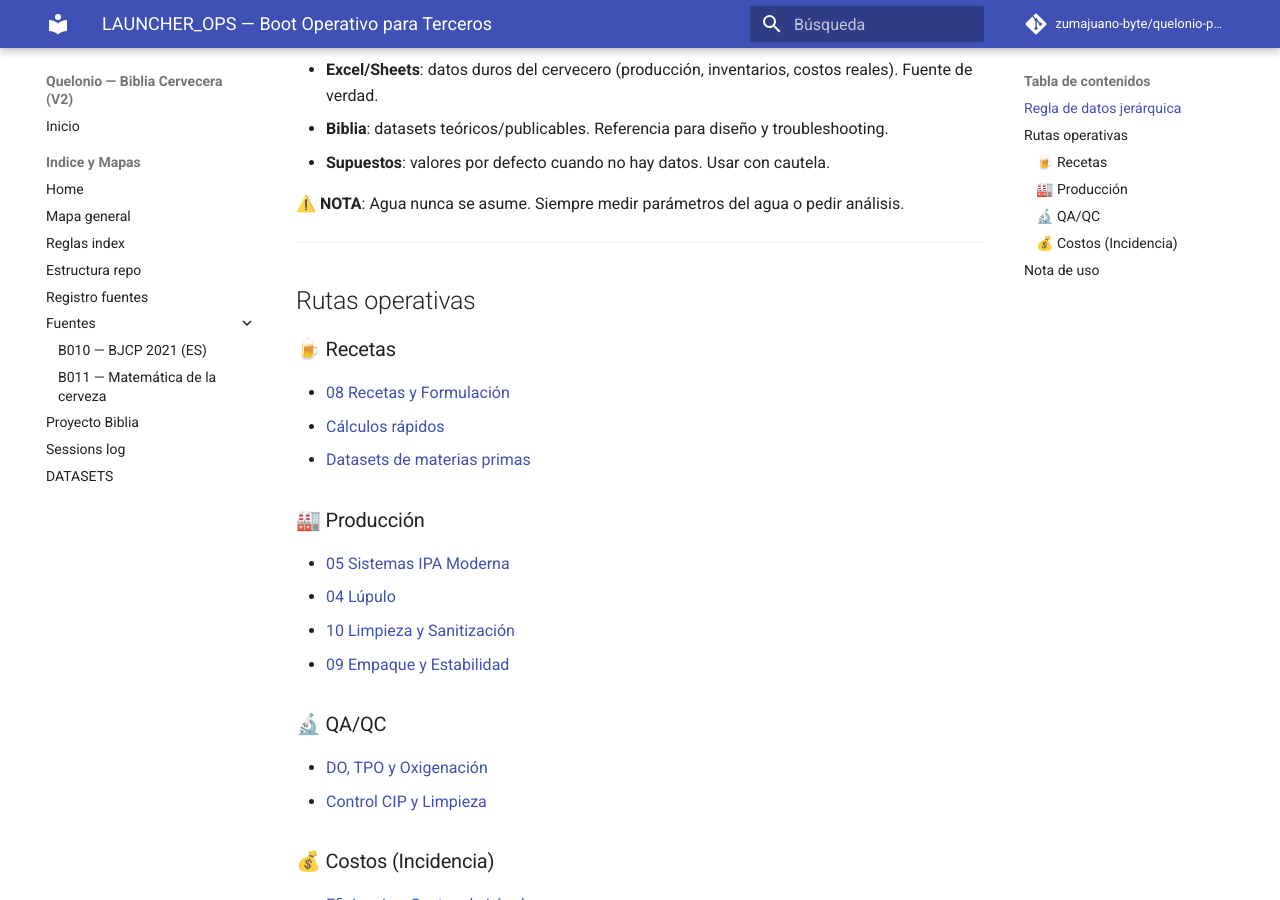
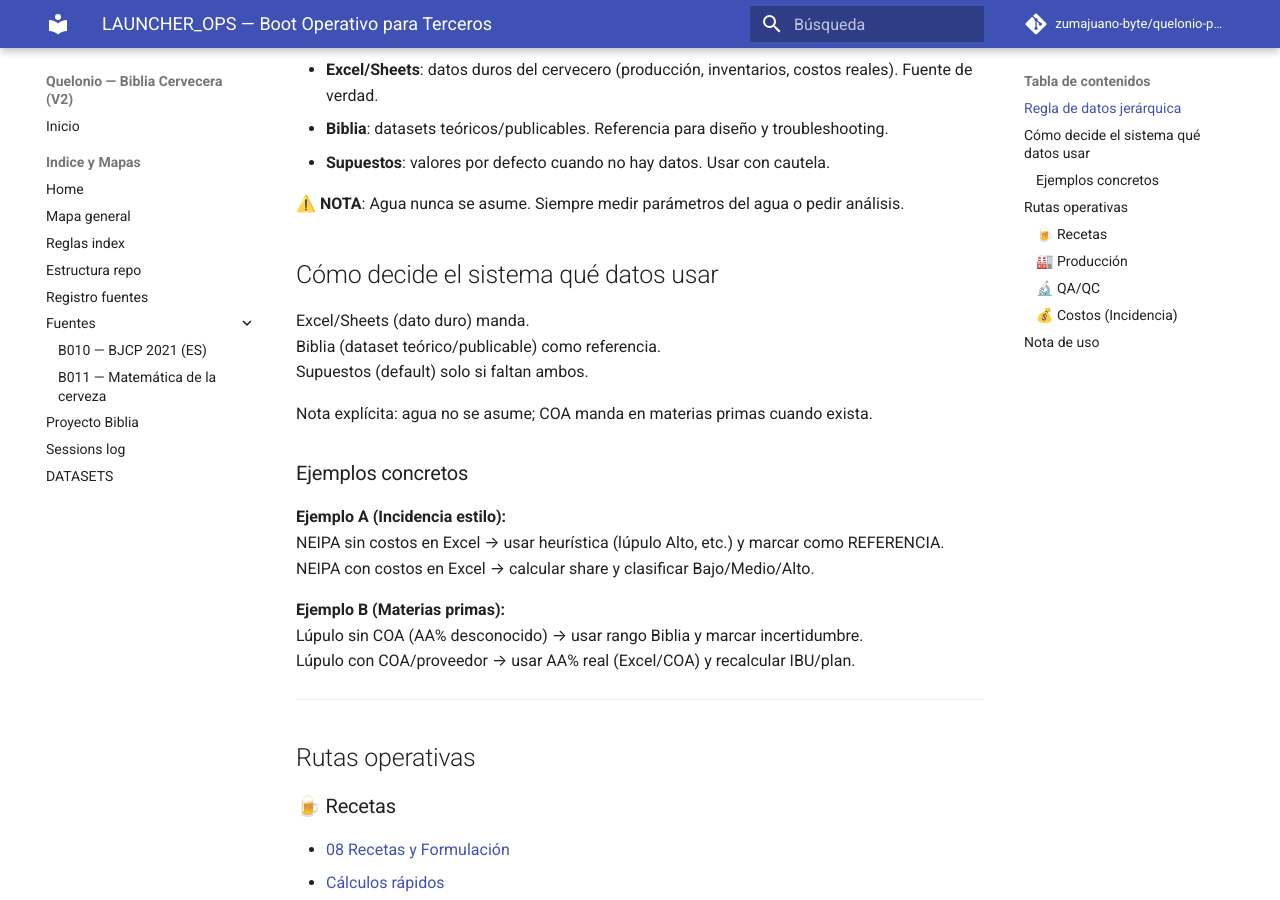
Before and after one commit to zumajuano-byte/quelonio-pages-v2, an MkDocs documentation site: the page built from docs/LAUNCHER_OPS.md, in a window 1280 px wide and 900 px high, scrolled down 374 px. Built offline with MkDocs 1.6.1 and Material for MkDocs 9.7.7, drawn with Linux system fonts in a browser that asks for light colours; comment, search, counter and statistics services are not loaded.

Commit message:
Improve LAUNCHER_OPS with data usage protocol (Excel > Bible > Assumptions) + 2 concrete examples

```diff
--- a/docs/LAUNCHER_OPS.md
+++ b/docs/LAUNCHER_OPS.md
@@ -13,6 +13,24 @@ Este launcher es para **terceros** que necesitan acceso rápido a rutas operativ
 - **Supuestos**: valores por defecto cuando no hay datos. Usar con cautela.
 
 ⚠️ **NOTA**: Agua nunca se asume. Siempre medir parámetros del agua o pedir análisis.
+
+## Cómo decide el sistema qué datos usar
+
+Excel/Sheets (dato duro) manda.
+Biblia (dataset teórico/publicable) como referencia.
+Supuestos (default) solo si faltan ambos.
+
+Nota explícita: agua no se asume; COA manda en materias primas cuando exista.
+
+### Ejemplos concretos
+
+**Ejemplo A (Incidencia estilo):**
+NEIPA sin costos en Excel → usar heurística (lúpulo Alto, etc.) y marcar como REFERENCIA.
+NEIPA con costos en Excel → calcular share y clasificar Bajo/Medio/Alto.
+
+**Ejemplo B (Materias primas):**
+Lúpulo sin COA (AA% desconocido) → usar rango Biblia y marcar incertidumbre.
+Lúpulo con COA/proveedor → usar AA% real (Excel/COA) y recalcular IBU/plan.
 
 ---
 
```
